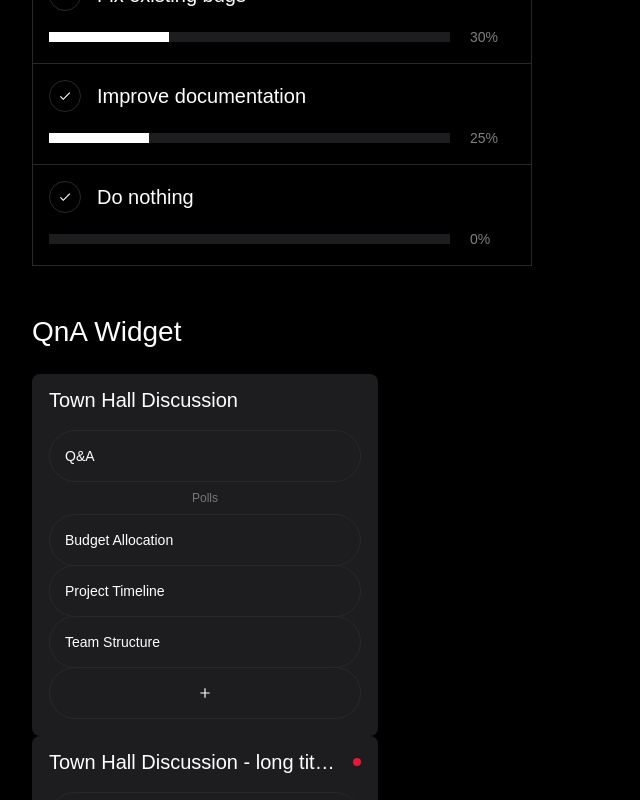
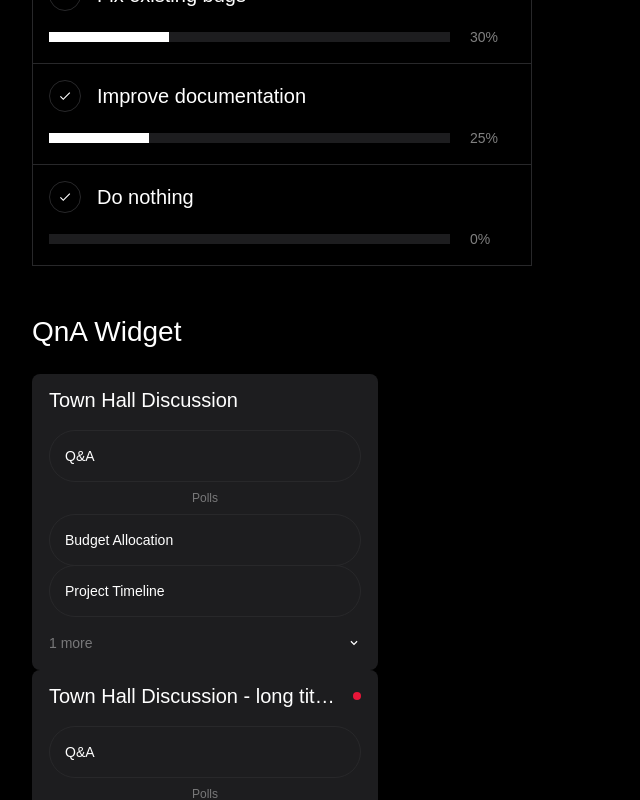
Before and after one commit to acid-info/qaku.app, a Next.js app: page /test in a window 1280 px wide. Both pictures are taken after a click on the button "Town Hall Discussion". Shown: the part 1533-2333 px from the top of the page, without its empty margins (0-640 px from the left). Built offline with nearby package versions, Linux system fonts and the light colour scheme.

Commit message:
feat(QnAWidget): add show more button & refactor plus button

```diff
--- a/src/components/QnAWidget/QnAWidget.tsx
+++ b/src/components/QnAWidget/QnAWidget.tsx
@@ -2,6 +2,8 @@ import styled from '@emotion/styled'
 import React, { useState } from 'react'
 
 import { pollData, qnaData } from '@/types/qna.types'
+import { ChevronDownIcon } from '../Icons/ChevronDownIcon'
+import { ChevronUpIcon } from '../Icons/ChevronUpIcon'
 import { QnAWidgetItem } from '../QnAWidgetItem/QnAWidgetItem'
 
 export interface QnAWidgetProps {
@@ -10,6 +12,7 @@ export interface QnAWidgetProps {
   isLive?: boolean
   defaultExpanded?: boolean
   activeItemId?: string
+  hasPlusButton?: boolean
   onPlusClick?: () => void
   onQnAClick?: (qnaId: string) => void
   onPollClick?: (pollId: string) => void
@@ -20,12 +23,17 @@ export const QnAWidget: React.FC<QnAWidgetProps> = ({
   pollsData = [],
   isLive = false,
   defaultExpanded = false,
+  hasPlusButton = false,
   activeItemId,
   onPlusClick,
   onQnAClick,
   onPollClick,
 }) => {
   const [isExpanded, setIsExpanded] = useState(defaultExpanded)
+  const [showAllPolls, setShowAllPolls] = useState(false)
+
+  const visiblePolls = showAllPolls ? pollsData : pollsData.slice(0, 2)
+  const hasMorePolls = !hasPlusButton && pollsData.length > 2
 
   return (
     <Container $isExpanded={isExpanded}>
@@ -38,6 +46,7 @@ export const QnAWidget: React.FC<QnAWidgetProps> = ({
         {isLive && <LiveBadge />}
       </ToggleButton>
       {isExpanded && (
+        <>
           <Content>
             <QnAWidgetItem
               title={'Q&A'}
@@ -47,7 +56,7 @@ export const QnAWidget: React.FC<QnAWidgetProps> = ({
             />
             <Separator>Polls</Separator>
             <PollsContainer>
-            {pollsData.map((poll) => (
+              {visiblePolls.map((poll) => (
                 <QnAWidgetItem
                   key={poll.id}
                   title={poll.title}
@@ -56,9 +65,20 @@ export const QnAWidget: React.FC<QnAWidgetProps> = ({
                   onClick={() => onPollClick?.(poll.id)}
                 />
               ))}
-            <QnAWidgetItem variant="icon" onClick={onPlusClick} />
+              {hasPlusButton && (
+                <QnAWidgetItem variant="icon" isActive onClick={onPlusClick} />
+              )}
             </PollsContainer>
           </Content>
+          {hasMorePolls && (
+            <ShowMoreButton onClick={() => setShowAllPolls(!showAllPolls)}>
+              <span>
+                {showAllPolls ? 'Show Less' : `${pollsData.length - 2} more`}
+              </span>
+              {showAllPolls ? <ChevronUpIcon /> : <ChevronDownIcon />}
+            </ShowMoreButton>
+          )}
+        </>
       )}
     </Container>
   )
@@ -129,3 +149,28 @@ const PollsContainer = styled.div`
     margin-top: -1px;
   }
 `
+
+const ShowMoreButton = styled.button`
+  display: flex;
+  align-items: center;
+  justify-content: space-between;
+  width: 100%;
+  padding: 0 16px 16px;
+  background: none;
+  border: none;
+  cursor: pointer;
+  font-size: var(--body2-font-size);
+  line-height: var(--body2-line-height);
+
+  span {
+    opacity: 0.4;
+  }
+
+  svg {
+    color: var(--white);
+  }
+
+  &:hover {
+    opacity: 1;
+  }
+`
--- a/src/containers/Test/TestContainer.tsx
+++ b/src/containers/Test/TestContainer.tsx
@@ -123,6 +123,7 @@ const QnAWidgetDemo = () => {
           onPollClick={handlePollClick}
         />
         <QnAWidget
+          hasPlusButton={true}
           isLive
           qnaData={demoQnA2}
           pollsData={polls2}
```
Lines whose indentation alone changed are shown as unchanged.
